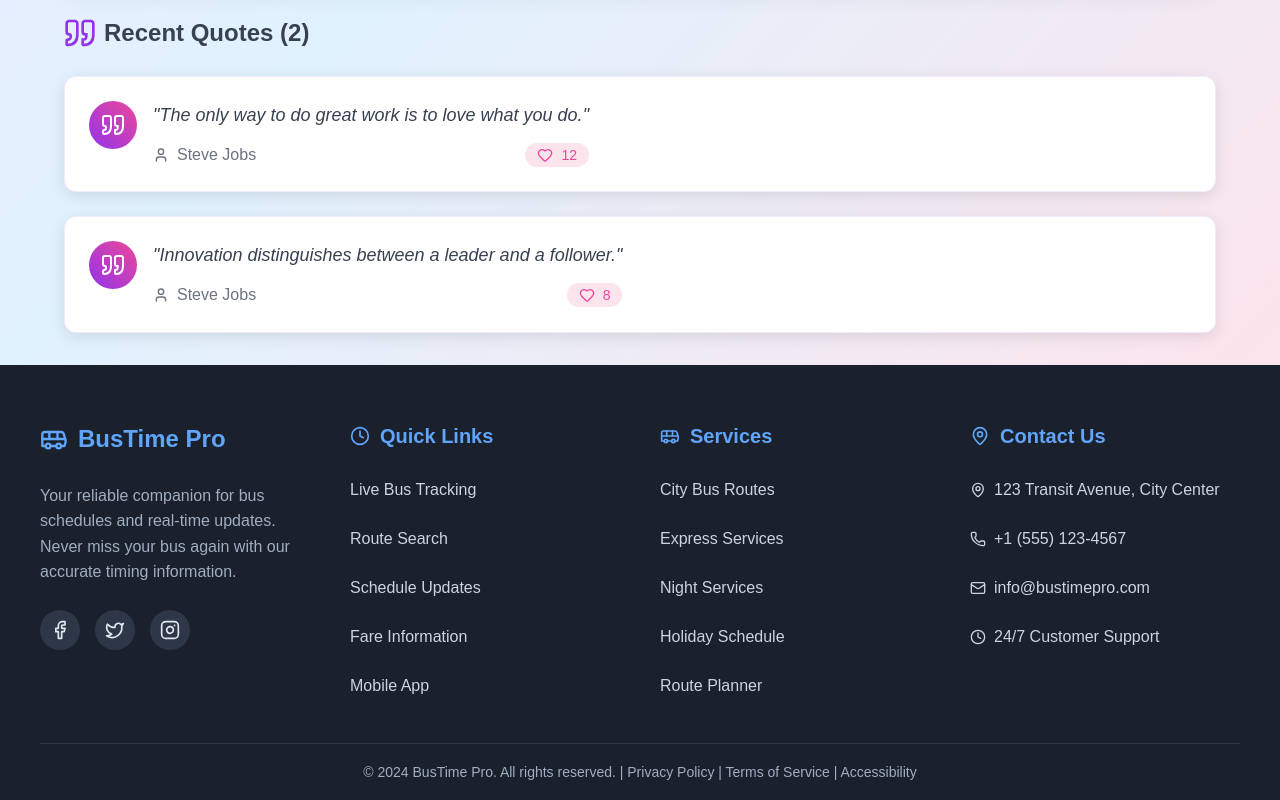
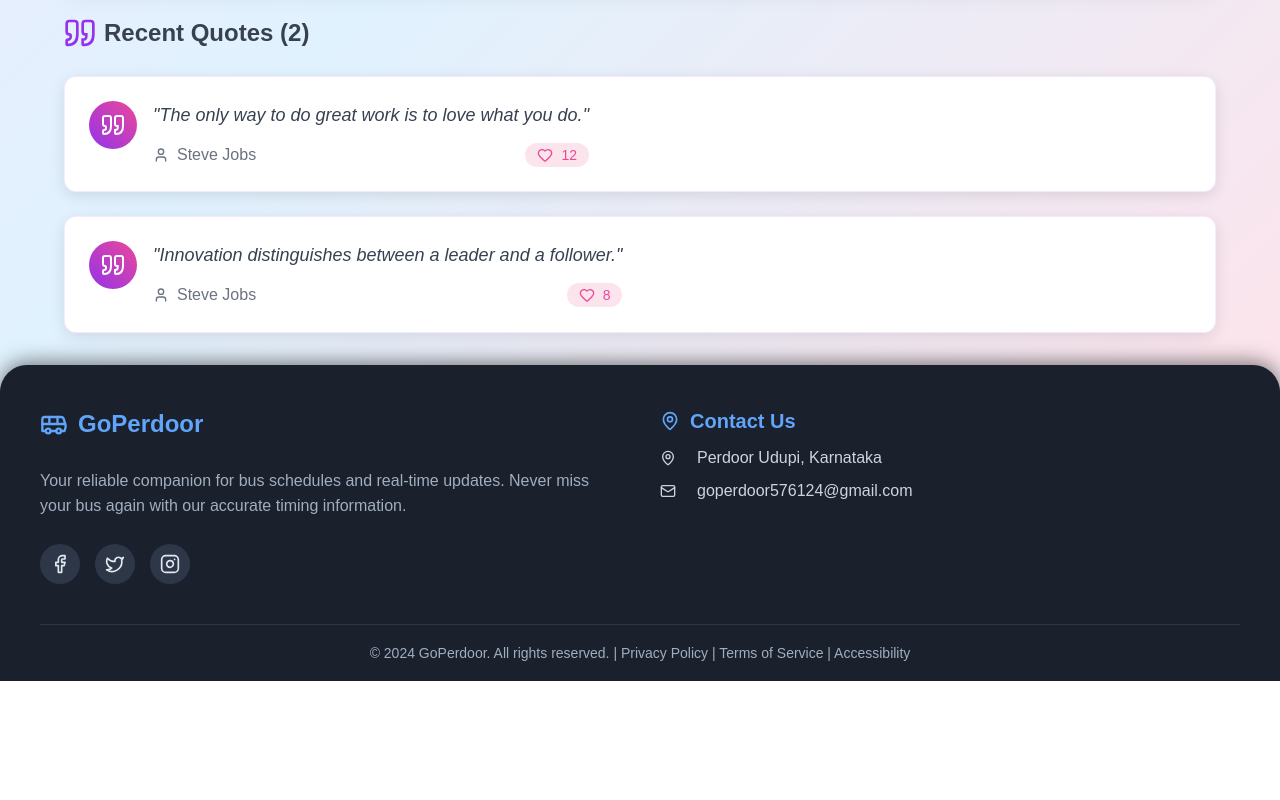
Before and after one commit to goperdoor/bus, a React (Create React App) app in the folder frontend/: page /WisdomWall in a window 1280 px wide. Shown: the part 883-1683 px from the top of the page. After the commit the page ends 1564 px from the top, so only its background shows below. Built offline with nearby package versions, Linux system fonts and the light colour scheme.

Commit message:
Update Footer.js

```diff
--- a/frontend/src/components/Footer.js
+++ b/frontend/src/components/Footer.js
@@ -2,12 +2,17 @@ import React from 'react';
 import { MapPin, Phone, Mail, Clock, Bus, Facebook, Twitter, Instagram } from 'lucide-react';
 
 const Footer = () => {
-  const footerStyle = {
-    backgroundColor: '#1a202c',
-    color: '#e2e8f0',
-    padding: '60px 20px 20px',
-    fontFamily: 'Arial, sans-serif'
-  };
+ const footerStyle = {
+  backgroundColor: '#1a202c',
+  color: '#e2e8f0',
+  padding: '60px 20px 20px',
+  borderTopLeftRadius: '27px',
+  borderTopRightRadius: '27px',
+  fontFamily: 'Arial, sans-serif',
+  paddingTop: '45px',
+   boxShadow: '0px -3px 20px rgba(0, 0, 0, 0.5)',
+};
+
 
   const containerStyle = {
     maxWidth: '1200px',
@@ -30,7 +35,7 @@ const Footer = () => {
   const titleStyle = {
     fontSize: '20px',
     fontWeight: 'bold',
-    marginBottom: '10px',
+    marginBottom: '1px',
     color: '#60a5fa',
     display: 'flex',
     alignItems: 'center',
@@ -40,11 +45,14 @@ const Footer = () => {
   const linkStyle = {
     color: '#cbd5e0',
     textDecoration: 'none',
-    padding: '8px 0',
+    padding: '0px 0',
     transition: 'color 0.3s ease',
     display: 'flex',
+    flexDirection:'row',
     alignItems: 'center',
-    gap: '8px'
+    textAlign:'center',
+    gap: '21px',
+    paddingleft:'0px'
   };
 
   const socialStyle = {
@@ -71,7 +79,8 @@ const Footer = () => {
     paddingTop: '20px',
     textAlign: 'center',
     color: '#a0aec0',
-    fontSize: '14px'
+    fontSize: '14px',
+
   };
 
   const brandStyle = {
@@ -110,7 +119,7 @@ const Footer = () => {
           <div style={sectionStyle}>
             <div style={brandStyle}>
               <Bus size={28} />
-              BusTime Pro
+              GoPerdoor
             </div>
             <p style={{ color: '#a0aec0', lineHeight: '1.6' }}>
               Your reliable companion for bus schedules and real-time updates.
@@ -142,100 +151,6 @@ const Footer = () => {
           </div>
 
           {/* Quick Links */}
-          <div style={sectionStyle}>
-            <h3 style={titleStyle}>
-              <Clock size={20} />
-              Quick Links
-            </h3>
-            <a
-              href="#"
-              style={linkStyle}
-              onMouseEnter={handleLinkHover}
-              onMouseLeave={handleLinkLeave}
-            >
-              Live Bus Tracking
-            </a>
-            <a
-              href="#"
-              style={linkStyle}
-              onMouseEnter={handleLinkHover}
-              onMouseLeave={handleLinkLeave}
-            >
-              Route Search
-            </a>
-            <a
-              href="#"
-              style={linkStyle}
-              onMouseEnter={handleLinkHover}
-              onMouseLeave={handleLinkLeave}
-            >
-              Schedule Updates
-            </a>
-            <a
-              href="#"
-              style={linkStyle}
-              onMouseEnter={handleLinkHover}
-              onMouseLeave={handleLinkLeave}
-            >
-              Fare Information
-            </a>
-            <a
-              href="#"
-              style={linkStyle}
-              onMouseEnter={handleLinkHover}
-              onMouseLeave={handleLinkLeave}
-            >
-              Mobile App
-            </a>
-          </div>
-
-          {/* Services */}
-          <div style={sectionStyle}>
-            <h3 style={titleStyle}>
-              <Bus size={20} />
-              Services
-            </h3>
-            <a
-              href="#"
-              style={linkStyle}
-              onMouseEnter={handleLinkHover}
-              onMouseLeave={handleLinkLeave}
-            >
-              City Bus Routes
-            </a>
-            <a
-              href="#"
-              style={linkStyle}
-              onMouseEnter={handleLinkHover}
-              onMouseLeave={handleLinkLeave}
-            >
-              Express Services
-            </a>
-            <a
-              href="#"
-              style={linkStyle}
-              onMouseEnter={handleLinkHover}
-              onMouseLeave={handleLinkLeave}
-            >
-              Night Services
-            </a>
-            <a
-              href="#"
-              style={linkStyle}
-              onMouseEnter={handleLinkHover}
-              onMouseLeave={handleLinkLeave}
-            >
-              Holiday Schedule
-            </a>
-            <a
-              href="#"
-              style={linkStyle}
-              onMouseEnter={handleLinkHover}
-              onMouseLeave={handleLinkLeave}
-            >
-              Route Planner
-            </a>
-          </div>
 
           {/* Contact Info */}
           <div style={sectionStyle}>
@@ -245,26 +160,20 @@ const Footer = () => {
             </h3>
             <div style={{ ...linkStyle, cursor: 'default' }}>
               <MapPin size={16} />
-              123 Transit Avenue, City Center
+              Perdoor Udupi, Karnataka
             </div>
-            <div style={{ ...linkStyle, cursor: 'default' }}>
-              <Phone size={16} />
-              +1 (555) 123-4567
-            </div>
+
             <div style={{ ...linkStyle, cursor: 'default' }}>
               <Mail size={16} />
-              info@bustimepro.com
+              goperdoor576124@gmail.com
             </div>
-            <div style={{ ...linkStyle, cursor: 'default' }}>
-              <Clock size={16} />
-              24/7 Customer Support
-            </div>
+
           </div>
         </div>
 
         {/* Bottom Section */}
         <div style={bottomStyle}>
-          <p>© 2024 BusTime Pro. All rights reserved. | Privacy Policy | Terms of Service | Accessibility</p>
+          <p>© 2024 GoPerdoor. All rights reserved. | Privacy Policy | Terms of Service | Accessibility</p>
         </div>
       </div>
     </footer>
```
